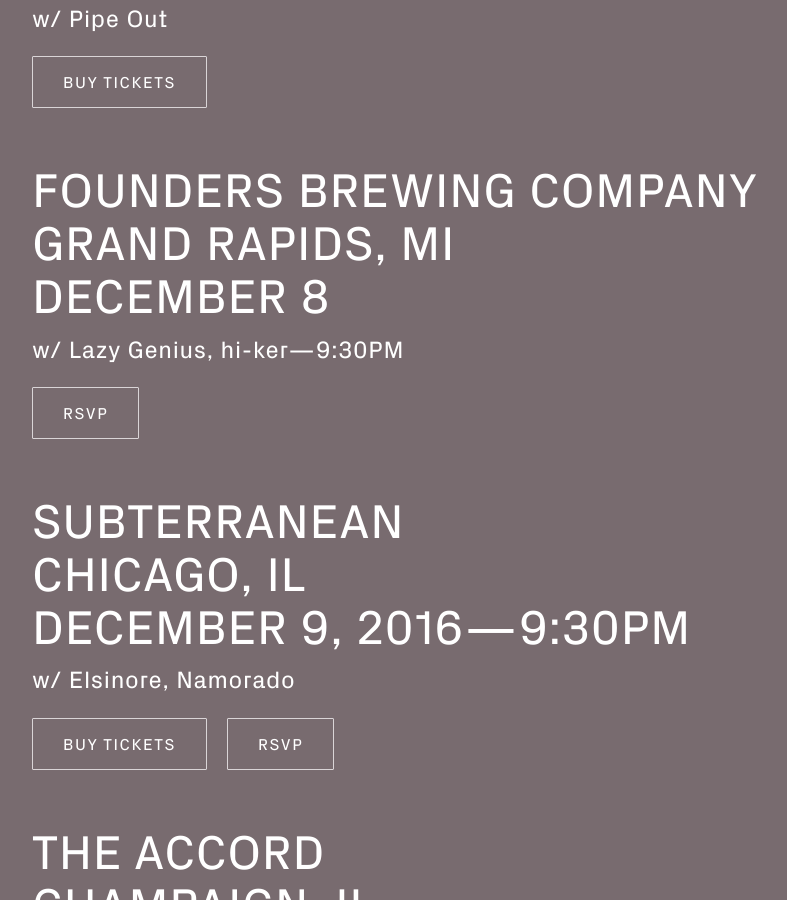
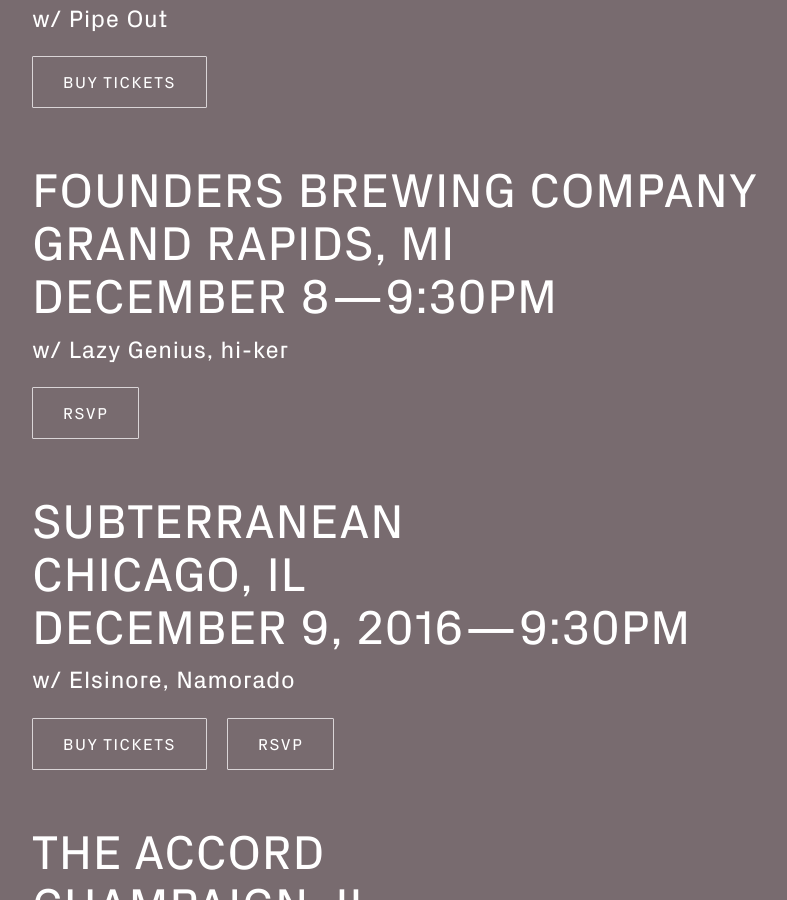
Before and after one commit to sunjacket/sunjacket.github.io, a Jekyll site: the page built from index.html, in a window 1280 px wide and 900 px high, scrolled down 5584 px. Shown: the whole window, without its empty margins (32-819 px from the left). Built offline with Jekyll 4.4.1, drawn with Linux system fonts in a browser that asks for light colours; nearby versions of some CDN libraries; comment, search, counter and statistics services are not loaded.

Commit message:
Update shows

```diff
--- a/index.html
+++ b/index.html
@@ -192,8 +192,8 @@
         <dl class="show-details">
           <dt class="show-venue">Founders Brewing Company</dt>
           <dd class="show-location">Grand Rapids, MI</dd>
-          <dd class="show-date-time">December 8</dd>
-          <dd class="show-bands">w/ Lazy Genius, hi-ker—9:30PM</dd>
+          <dd class="show-date-time">December 8—9:30PM</dd>
+          <dd class="show-bands">w/ Lazy Genius, hi-ker</dd>
         </dl>
         <a class="btn btn-rsvp" href="https://www.facebook.com/events/1366067283433524/" target="_blank">RSVP</a>
       </li>
```
